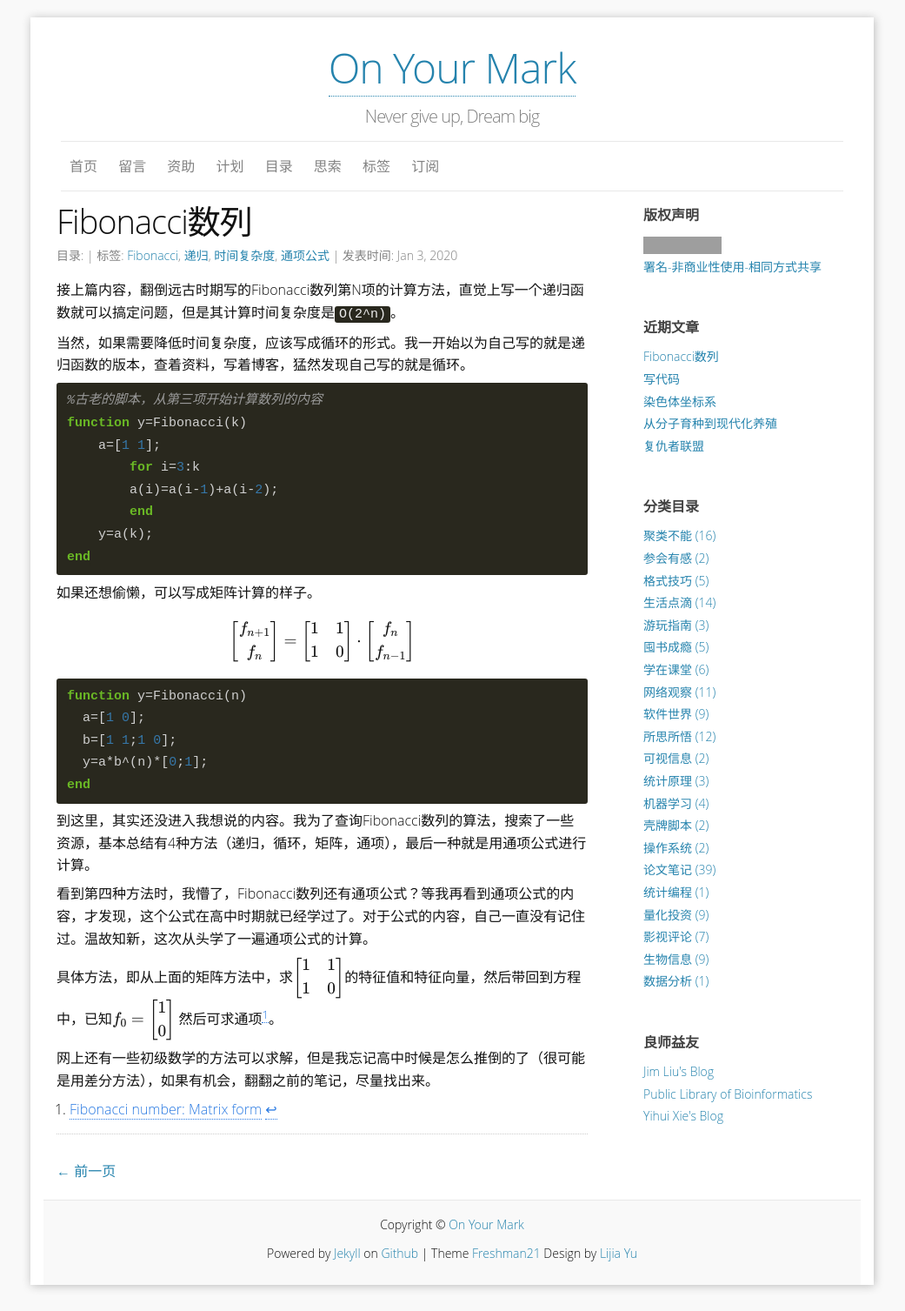
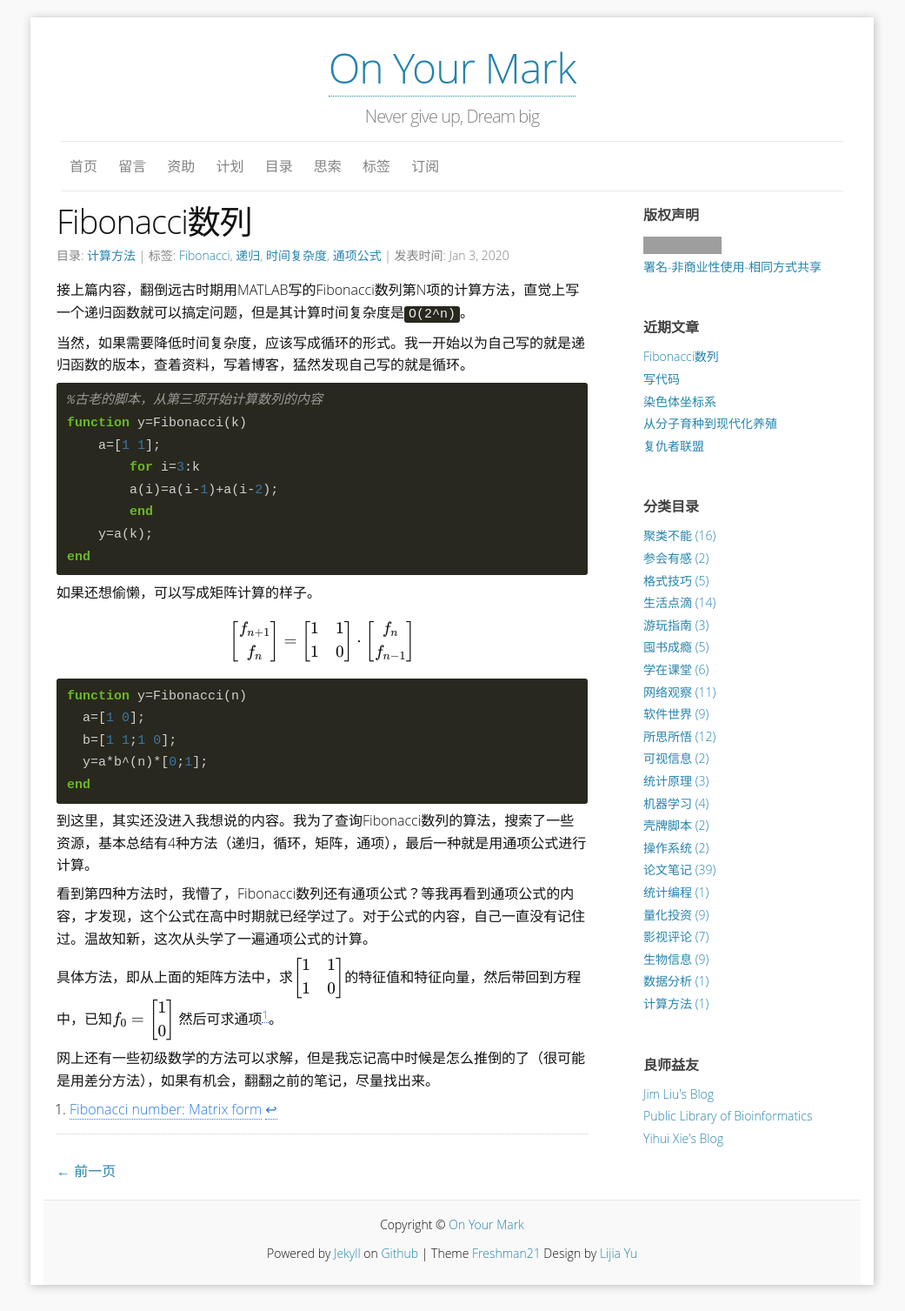
Before and after one commit to yulijia/cn, a Jekyll site: the page built from _posts/2020-01-03-Fibonacci-sequence.md, in a window 1280 px wide. Shown: the whole page at 87% size, without its empty margins (120-1161 px from the left). Built offline with Jekyll 4.4.1, drawn with Linux system fonts in a browser that asks for light colours; formulas are drawn with MathJax 3; comment, search, counter and statistics services are not loaded; grey boxes are pictures that could not be loaded.

Commit message:
add category and the computing language name

```diff
--- a/_posts/2020-01-03-Fibonacci-sequence.md
+++ b/_posts/2020-01-03-Fibonacci-sequence.md
@@ -3,7 +3,7 @@ published: ture
 layout: post
 title: "Fibonacci数列"
 author: Yu
-categories:
+categories: 计算方法
 tags:
 - Fibonacci
 - 递归
@@ -11,7 +11,7 @@ tags:
 - 通项公式
 ---
 
-接上篇内容，翻倒远古时期写的Fibonacci数列第N项的计算方法，直觉上写一个递归函数就可以搞定问题，但是其计算时间复杂度是<code>O(2^n)</code>。
+接上篇内容，翻倒远古时期用MATLAB写的Fibonacci数列第N项的计算方法，直觉上写一个递归函数就可以搞定问题，但是其计算时间复杂度是<code>O(2^n)</code>。
 
 当然，如果需要降低时间复杂度，应该写成循环的形式。我一开始以为自己写的就是递归函数的版本，查着资料，写着博客，猛然发现自己写的就是循环。
 
```
